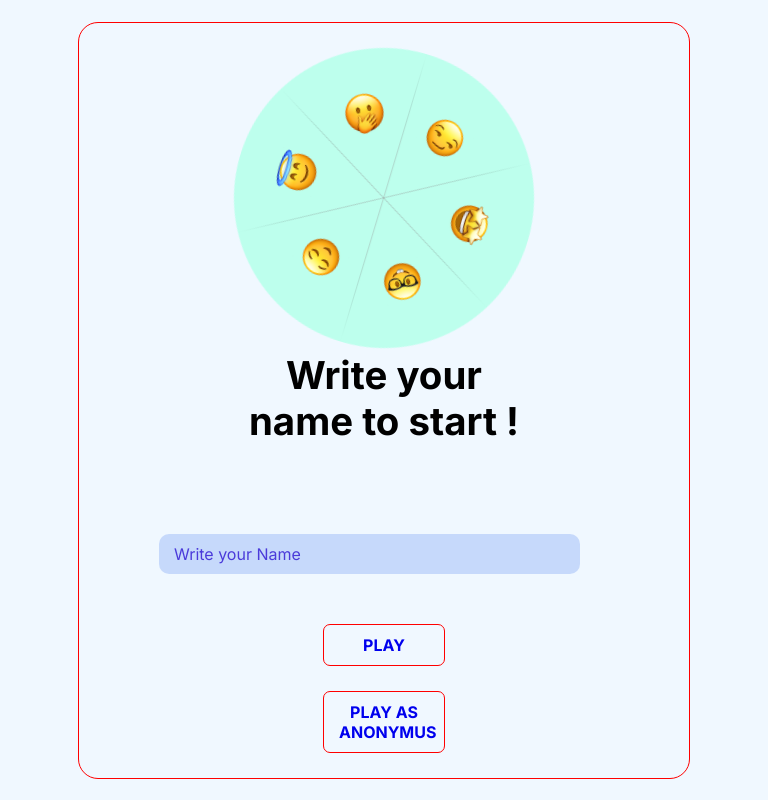
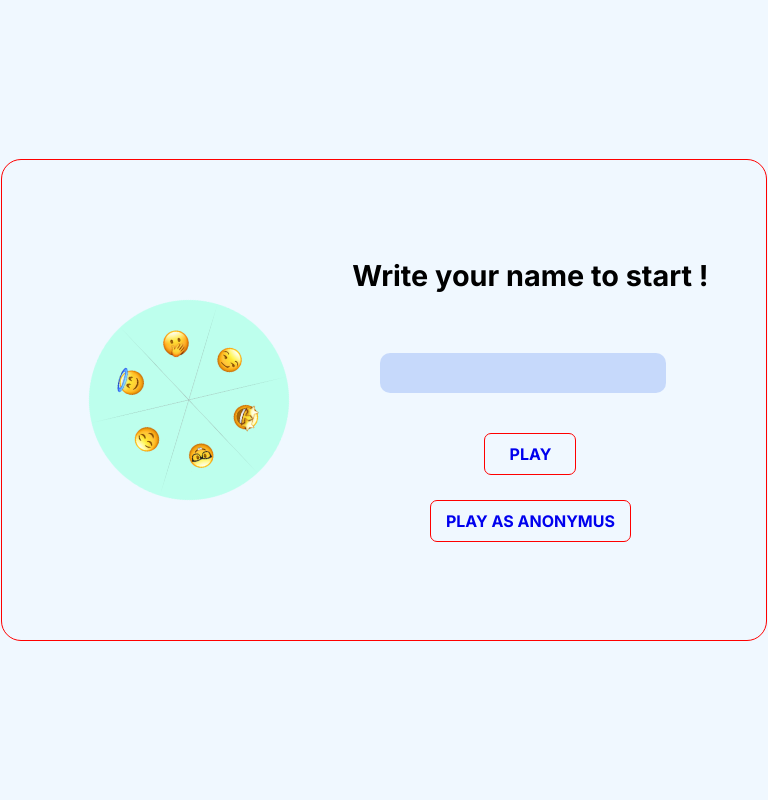
Before and after one commit to masters-of-the-universee/triwow, a React (Create React App) app: page / in a window 768 px wide. Built offline with nearby package versions, Linux system fonts and the light colour scheme.

Commit message:
Updating login-page scss file

```diff
--- a/src/views/login-page/loginpage.scss
+++ b/src/views/login-page/loginpage.scss
@@ -146,10 +146,10 @@ nav {
 	}
 }
 
-@media screen and (min-width: 530px) and (max-width: 1080px) {
+@media screen and (min-width: 769px) and (max-width: 1080px) {
 	.login-container {
 		@include centered();
-		flex-direction: column;
+		//flex-direction: column;
 		width: auto;
 		height: auto;
 		margin: 0;
@@ -160,12 +160,96 @@ nav {
 		.left-section,
 		.right-section {
 			width: 50%;
-			max-height: 50%;
+			max-height: 100%;
+		}
+		.left-section {
+			width: 60%;
+			img {
+				width: 300px;
+				height: auto;
+			}
 		}
 	}
 }
 
-@media screen and (min-width: 360px) and (max-width: 530px) {
+@media screen and (min-width: 531px) and (max-width: 768px) {
+	.main-wrapper {
+		width: 100%;
+		height: 100vh;
+		display: flex;
+		align-items: center;
+		justify-content: center;
+		background-color: aliceblue;
+		.login-container {
+			display: flex;
+			align-items: center;
+			justify-content: center;
+			max-width: 89%;
+			margin: 0;
+			.left-section {
+				width: 75%;
+				height: 100%;
+				display: flex;
+				align-items: center;
+				justify-content: center;
+				img {
+					width: 200px;
+					height: auto;
+					animation: deneme infinite 10s linear;
+					transition: 3s all ease;
+					cursor: default;
+				}
+			}
+			.right-section {
+				width: 100%;
+				height: 100%;
+				display: flex;
+				align-items: center;
+				justify-content: center;
+				flex-direction: column;
+				h3 {
+					margin-bottom: 45px;
+					cursor: default;
+					font-size: 1.8rem;
+					text-align: center;
+				}
+				.wrapper {
+					width: 300px;
+					padding: 15px 25px;
+					input {
+						background-color: rgba(63, 118, 235, 0.233);
+						border-radius: 10px;
+						height: 100%;
+						width: 90%;
+						border: none;
+						outline: none;
+						font-size: 17px;
+						transition: border-bottom 0.3s ease;
+						padding-left: 16px;
+					}
+					label {
+						display: none;
+					}
+				}
+				a {
+					margin-top: 25px;
+					text-decoration: none;
+					padding: 10px 15px;
+					min-width: 60px;
+					text-transform: uppercase;
+					text-align: center;
+					transition: 0.3s all ease;
+					border-radius: 7px;
+					font-weight: bold;
+					border: 1px solid red;
+					width: auto;
+				}
+			}
+		}
+	}
+}
+
+@media screen and (min-width: 375px) and (max-width: 767px) {
 	body,
 	html,
 	.root,
```
